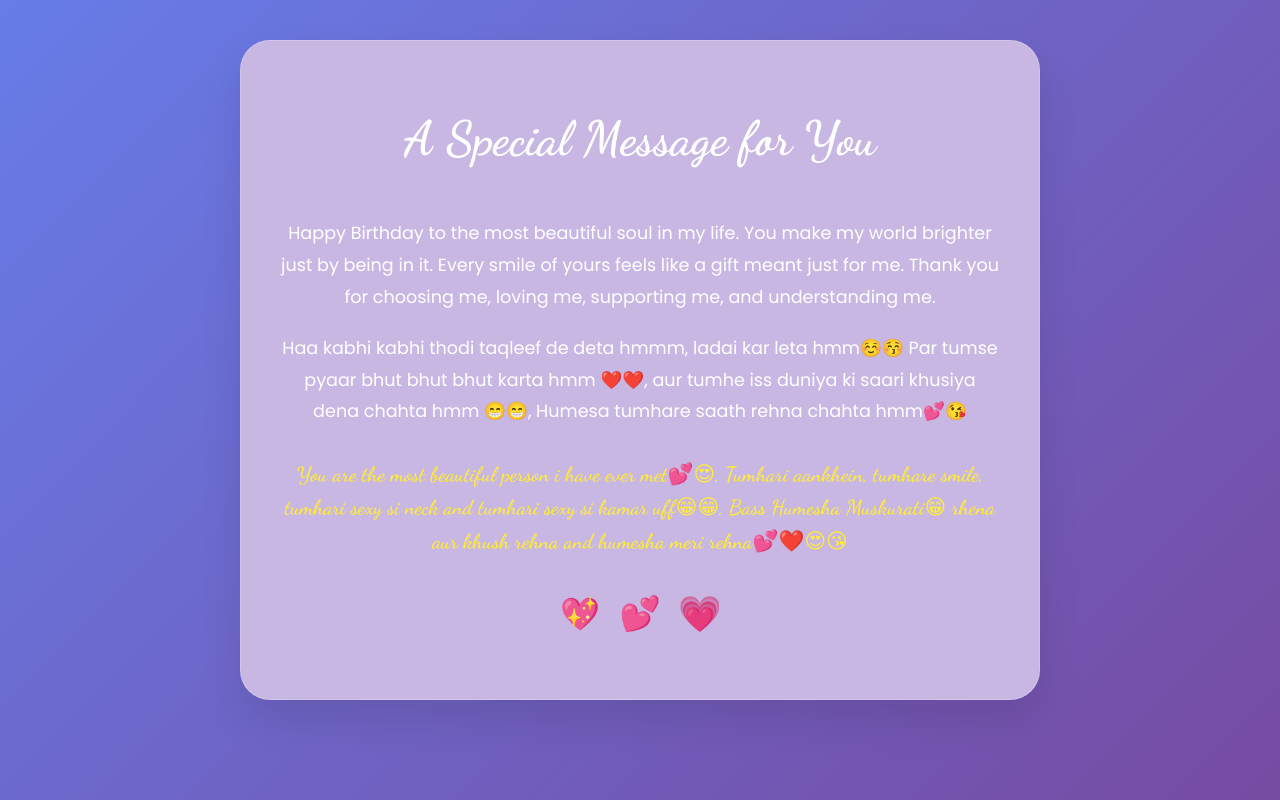
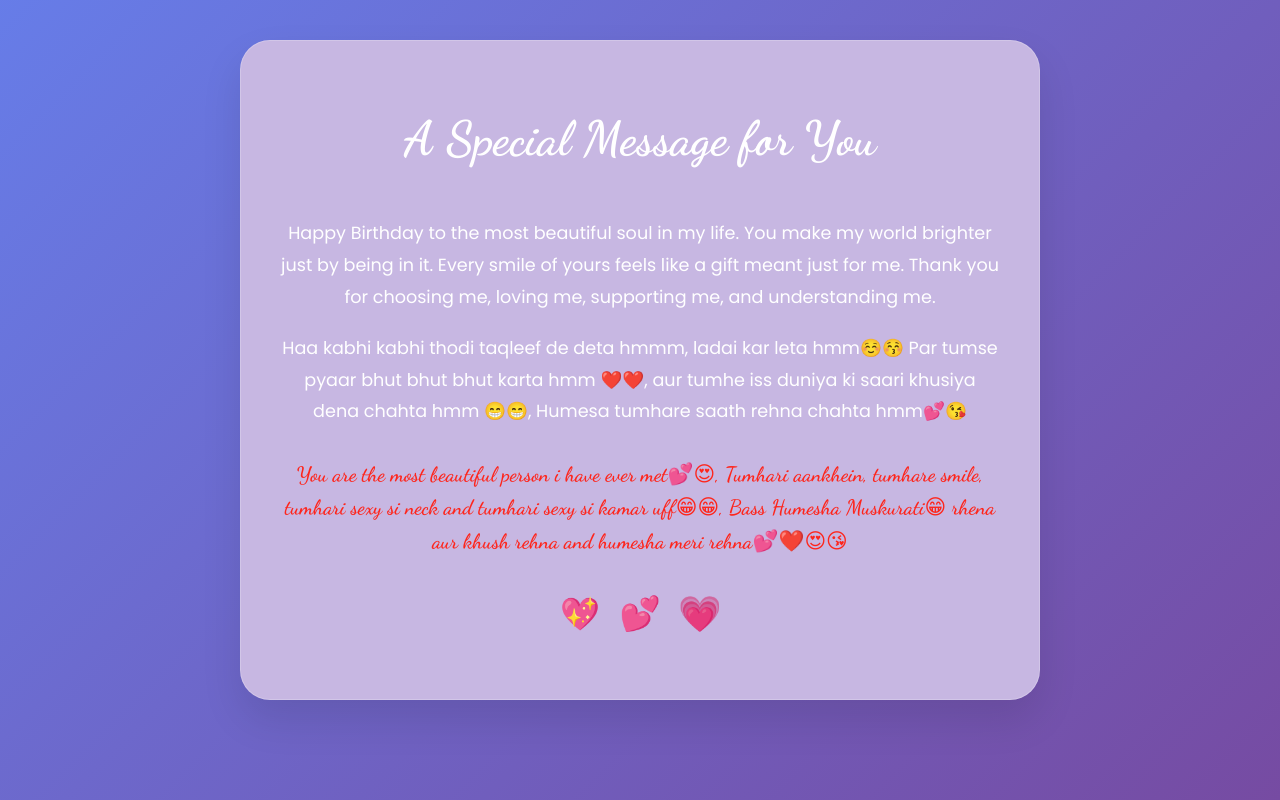
Before and after one commit to vimal014/Prachi-s-Birthday, a plain HTML site: page index.html in a window 1280 px wide. Shown: the part 1892-2692 px from the top of the page. Drawn offline with Linux system fonts and the light colour scheme.

Commit message:
Update styles.css

```diff
--- a/styles.css
+++ b/styles.css
@@ -397,7 +397,7 @@
     font-size: 1.3rem;
     font-weight: 600;
     margin-top: 30px;
-    color: #ffeb3b;
+    color: #FE251B;
 }
 
 .message-hearts {
@@ -512,4 +512,5 @@
     .section-title {
         margin-bottom: 40px;
     }
+
 }
```
